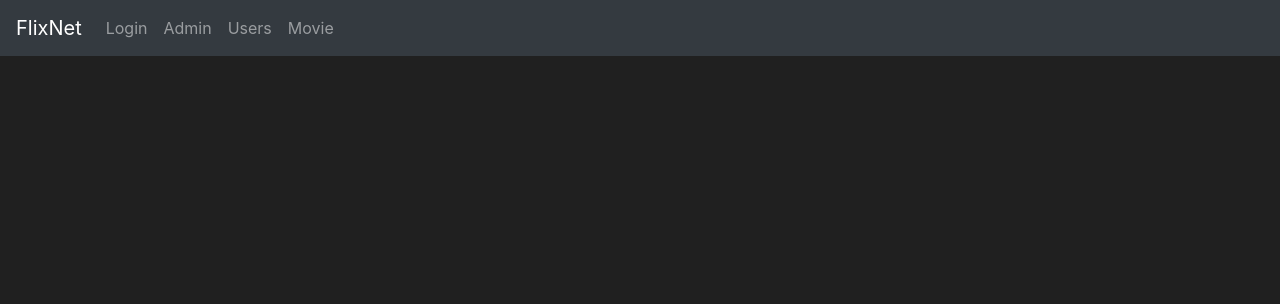
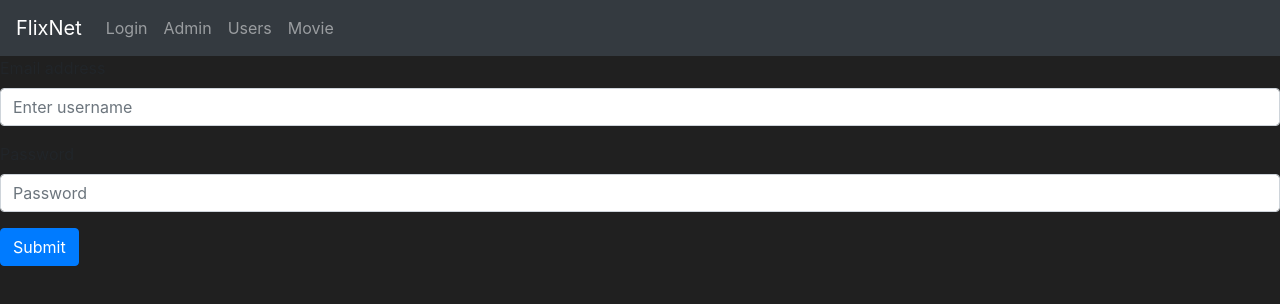
Before and after one commit to darioasaro/Flixnet, a React (Create React App) app: page / in a window 1280 px wide. Shown: the top 304 px of the page. Built offline with nearby package versions, Linux system fonts and the light colour scheme.

Commit message:
routering complete

```diff
--- a/public/data/users.json
+++ b/public/data/users.json
@@ -1,5 +1,5 @@
 [
-  { "username": "Dario", "password": "abcd", "state": "User" },
-  { "username": "Nicolas", "password": "1234", "state": "User" },
-  { "username": "Leo", "password": "jjjj", "state": "Admin" }
+  { "username": "Dario", "password": "abcd", "state": "users" },
+  { "username": "Nicolas", "password": "1234", "state": "users" },
+  { "username": "Leo", "password": "jjjj", "state": "admins" }
 ]
--- a/src/App.js
+++ b/src/App.js
@@ -1,5 +1,10 @@
 import React from "react";
-import { BrowserRouter as Router, Switch, Route } from "react-router-dom";
+import {
+  BrowserRouter as Router,
+  Switch,
+  Route,
+  Redirect
+} from "react-router-dom";
 import Login from "./pages/Login";
 import AdminView from "./pages/adminView/adminView.js";
 import UserView from "./pages/userView/userView";
@@ -18,6 +23,7 @@ class App extends React.Component {
           password: ""
         }
       ],
+      redirect: null,
       movie: [{ movie: "" }]
     };
   }
@@ -59,14 +65,16 @@ class App extends React.Component {
     usuarios.forEach(usuario => {
       if (e.username === usuario.username) {
         if (e.password === usuario.password) {
-          console.log(usuario.state);
           dataBase.setData("username", usuario.username);
-          const data = dataBase.getData("List of " + usuario.username);
-          if (data) {
-            data.then(data => console.log(data));
-          } else {
-            dataBase.setData("List of " + usuario.username, []);
-          }
+          // const data = dataBase.getData("List of " + usuario.username);
+
+          this.setState({ redirect: usuario.state });
+          console.log(this.state);
+          // if (data) {
+          //   data.then(data => console.log(data));
+          // } else {
+          //   dataBase.setData("List of " + usuario.username, []);
+          // }
         } else {
           console.log("te fallo la pass crack");
         }
@@ -79,9 +87,12 @@ class App extends React.Component {
   render() {
     return (
       <Router>
+        {this.state.redirect ? (
+          <Redirect to={"/" + this.state.redirect} />
+        ) : null}
         <Layout>
           <Switch>
-            <Route path="/login">
+            <Route exact path="/">
               <Login pedirDatos={this.usarDatos} />
             </Route>
             <Route path="/users">
--- a/src/components/navBar/navBar.js
+++ b/src/components/navBar/navBar.js
@@ -9,7 +9,7 @@ class NavBar extends React.Component {
       <Navbar bg="dark" variant="dark">
         <Navbar.Brand href="#home">FlixNet</Navbar.Brand>
         <Nav className="mr-auto">
-          <Link className="nav-link" to="/login">
+          <Link className="nav-link" to="/">
             Login
           </Link>
           <Link className="nav-link" to="/admins">
```
